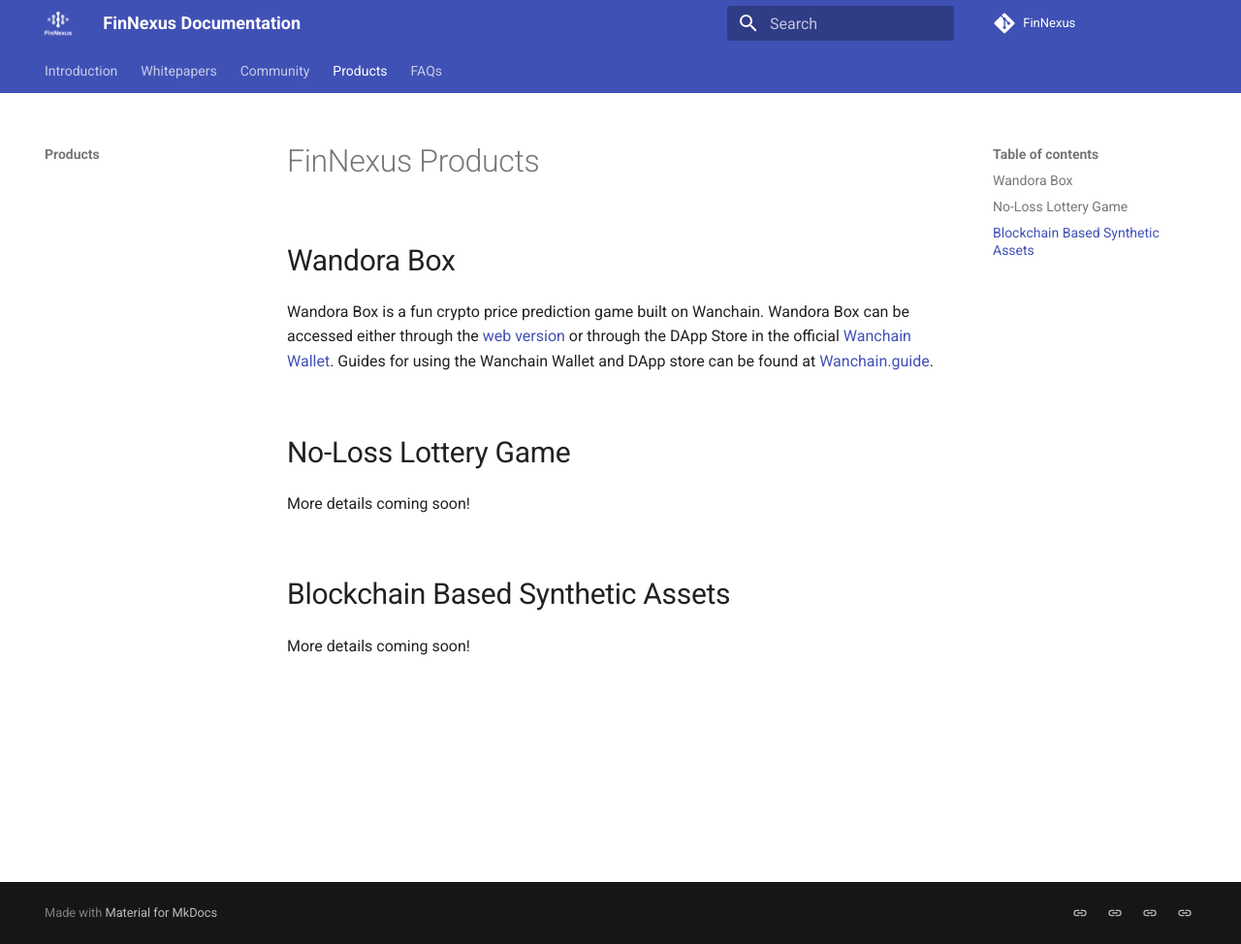
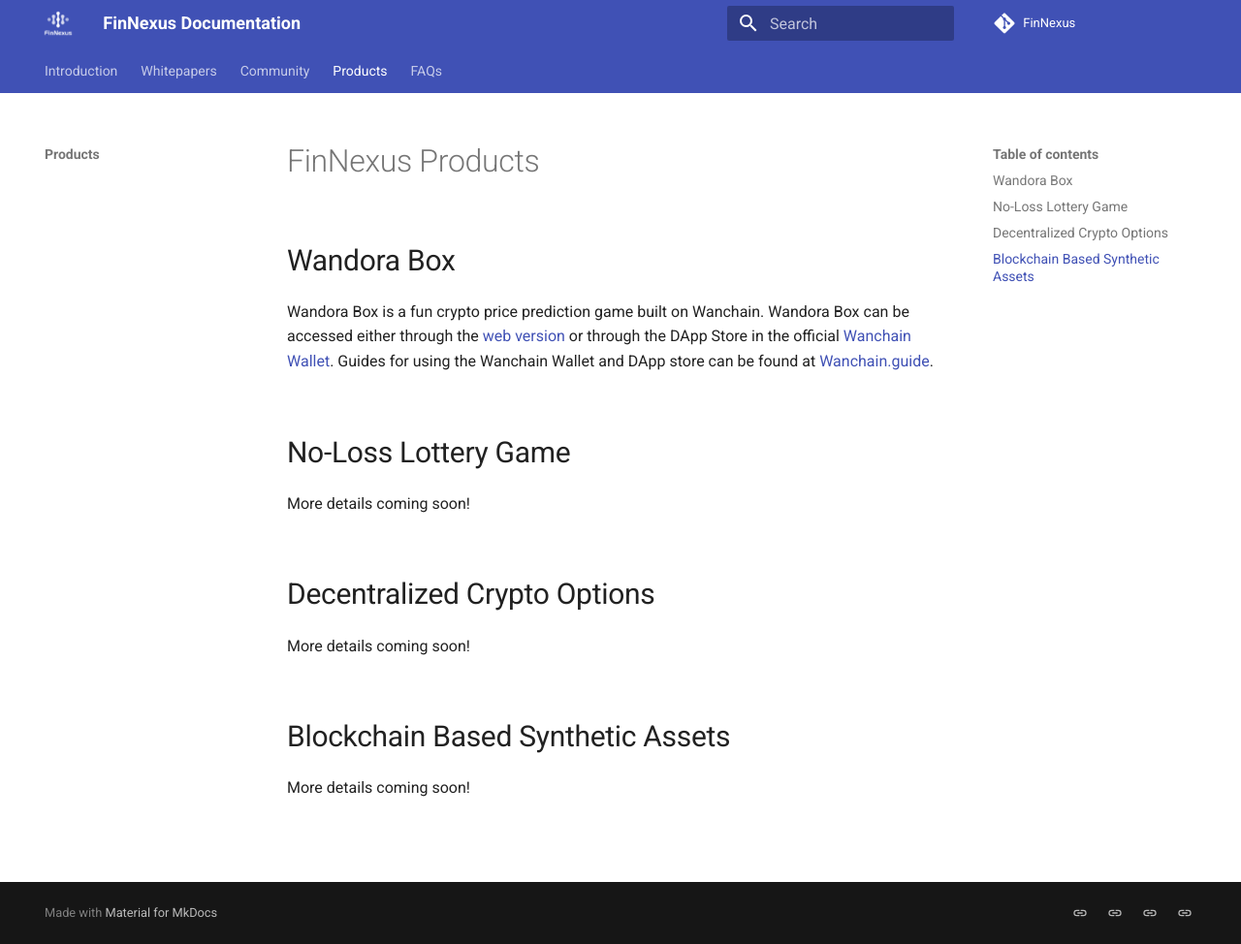
Before and after one commit to NoahMaizels/fnx_docs, an MkDocs documentation site: the page built from content/products/index.md, in a window 1280 px wide and 974 px high. Shown: the whole window at 97% size. Built offline with MkDocs 1.6.1 and Material for MkDocs 9.7.7, drawn with Linux system fonts in a browser that asks for light colours.

Commit message:
changed contents

```diff
--- a/content/products/index.md
+++ b/content/products/index.md
@@ -6,5 +6,8 @@ Wandora Box is a fun crypto price prediction game built on Wanchain. Wandora Box
 ## No-Loss Lottery Game
 More details coming soon!
 
+## Decentralized Crypto Options
+More details coming soon!
+
 ## Blockchain Based Synthetic Assets
 More details coming soon!
```
